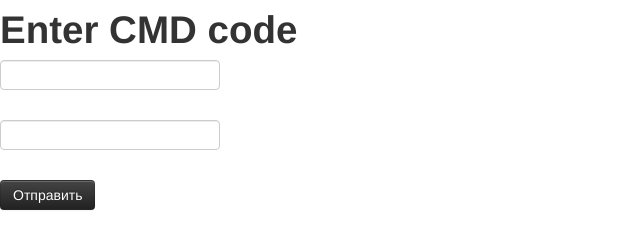
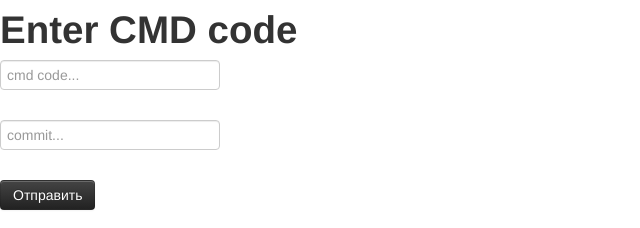
Before and after one commit to strlb/nodeCMD, a website: page public/index.html in a window 1280 px wide. Shown: the top 228 px of the page, 0-640 px from the left. Drawn offline with nearby package versions, Linux system fonts and the light colour scheme.

Commit message:
app index

```diff
--- a/public/index.html
+++ b/public/index.html
@@ -6,8 +6,8 @@
 <body>
     <h1>Enter CMD code</h1>
     <form action="/register" method="post" name="registerForm">
-        <input type="text" name="cmdCode" /></br></br>
-        <input type="text" id="codeCommit" /></br></br>
+        <input type="text" name="cmdCode" placeholder="cmd code..." /></br></br>
+        <input type="text" id="codeCommit" placeholder="commit..." /></br></br>
         <input id="submit_code" class="btn btn-inverse" type="submit" value="Отправить" />
     </form>
     <div>
```
